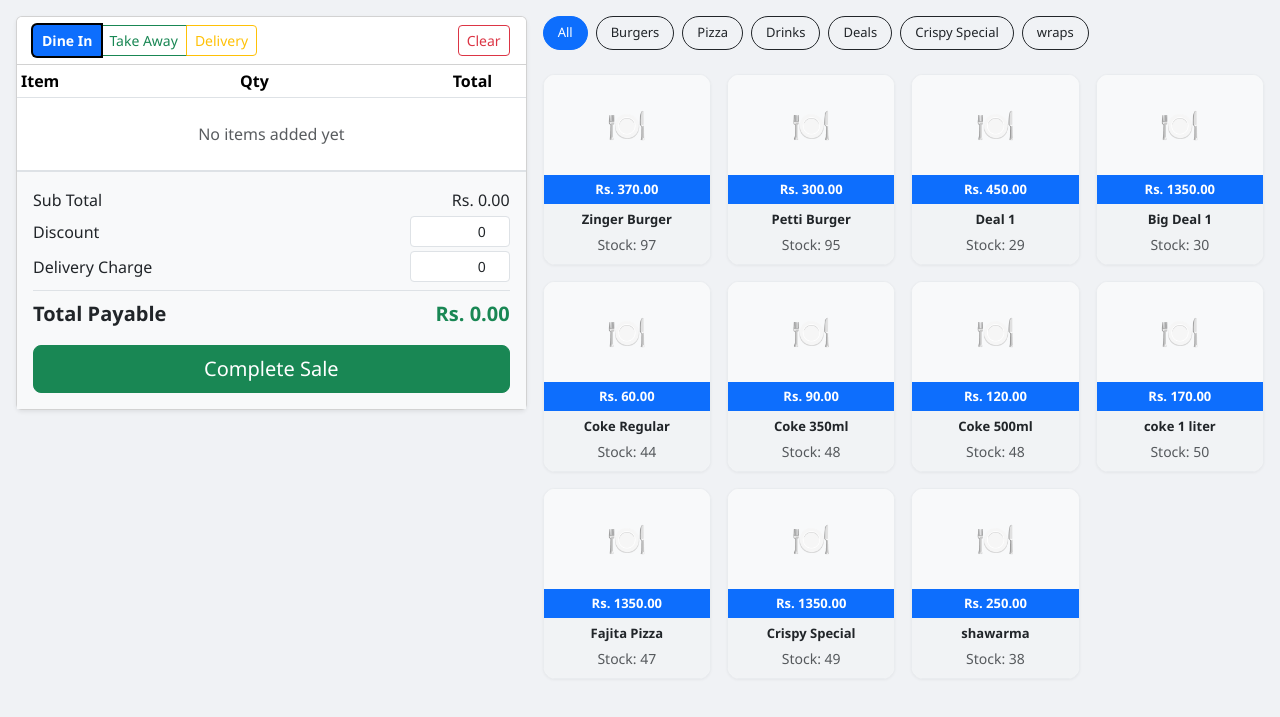
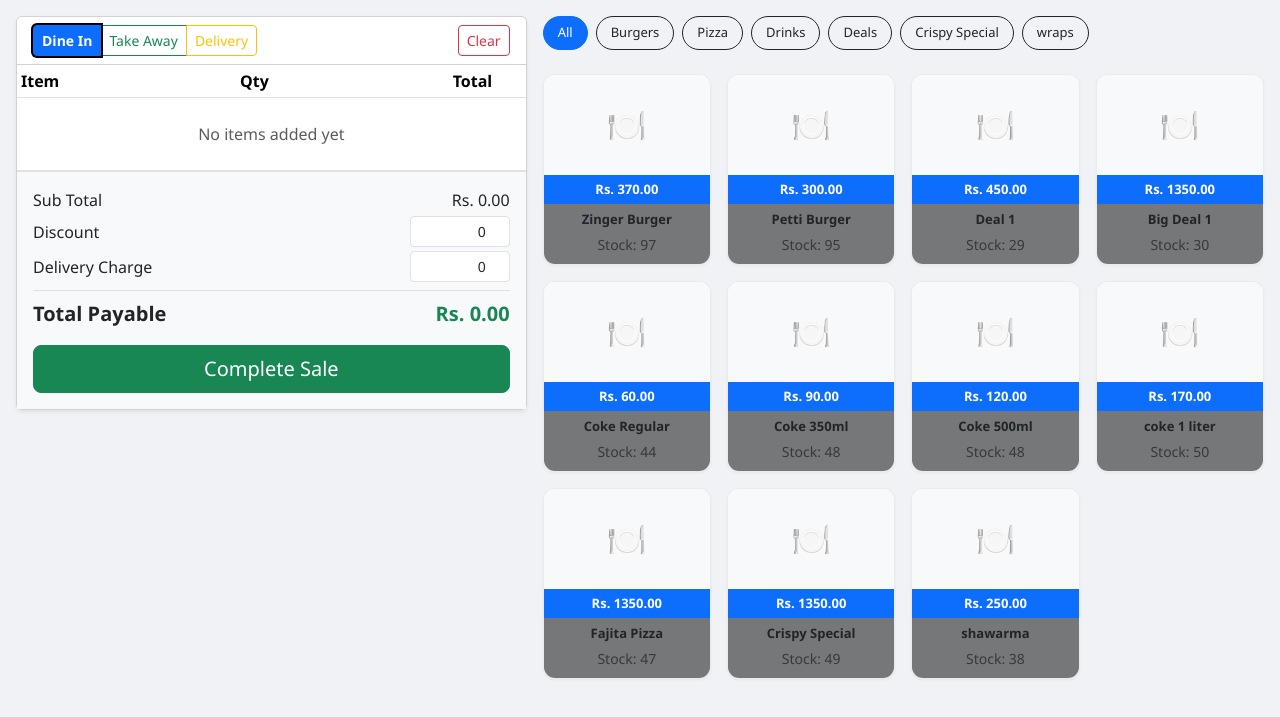
Before and after one commit to Naeemshakir0707/cafe-crispy-pos, a Django app: page /pos/ in a window 1280 px wide. Shown: the part 52-769 px from the top of the page. Run offline with Django 5.2, Linux system fonts and the light colour scheme; a user stored in the database is signed in; data comes from the database, SQL or seed files in the repository.

```diff
--- a/pos/templates/pos/pos.html
+++ b/pos/templates/pos/pos.html
@@ -225,7 +225,7 @@
                             </div>
                         {% endif %}
                         <div class="price-badge text-center">Rs. {{ product.price }}</div>
-                        <div class="p-2 text-center" style="background-color: #f1f3f5;">
+                        <div class="p-2 text-center" style="background-color: #757779;">
                             <h6 class="mb-1" style="font-size: 13px; font-weight: 600;">{{ product.name }}</h6>
                             {% if product.is_deal %}
                                 <small class="text-info fw-bold">Deal</small>
```
